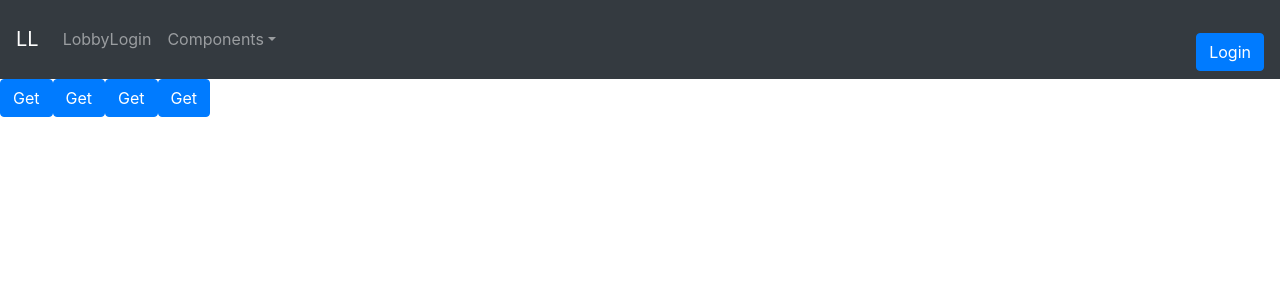
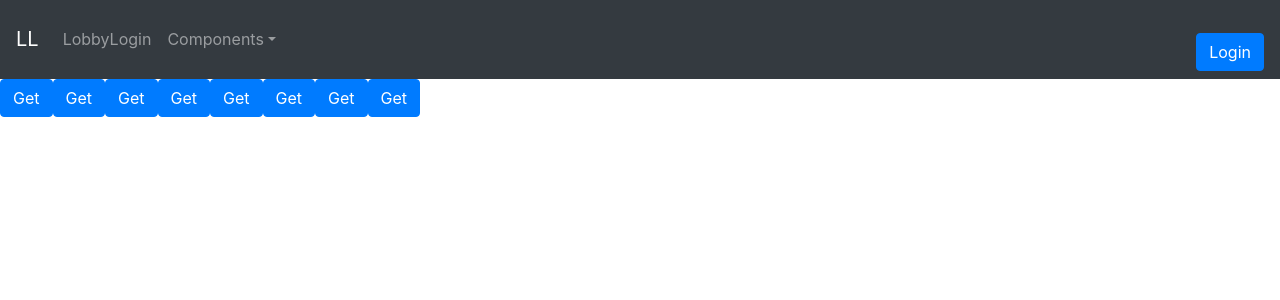
Before and after one commit to paglipay/React-Portfolio, a React (Create React App) app in the folder client/: page /dtree in a window 1280 px wide. Shown: the top 300 px of the page. Built offline with nearby package versions, Linux system fonts and the light colour scheme.

Commit message:
single DTree fix

```diff
--- a/client/src/components/DTree/DTree2.js
+++ b/client/src/components/DTree/DTree2.js
@@ -45,7 +45,7 @@ function DTree2({ id }) {
         <>
             <pre>
                 <h1>DTree</h1>
-                {dtree ? dtree['output'].map((d, i) => d ? <>{d}</> : <h2>LoadingHere too...</h2>) : <h1>Loading...</h1>}
+                {dtree['output'] ? dtree['output'].map((d, i) => d ? <>{d}</> : <h2>LoadingHere too...</h2>) : <h1>Loading...</h1>}
             </pre>
         </>
     )
--- a/client/src/components/DTree/index.js
+++ b/client/src/components/DTree/index.js
@@ -22,6 +22,10 @@ function DTreeForm() {
             <Button onClick={() => getTasks(1)}>Get</Button>
             <Button onClick={() => getTasks(2)}>Get</Button>
             <Button onClick={() => getTasks(3)}>Get</Button>
+            <Button onClick={() => getTasks(4)}>Get</Button>
+            <Button onClick={() => getTasks(5)}>Get</Button>
+            <Button onClick={() => getTasks(6)}>Get</Button>
+            <Button onClick={() => getTasks(7)}>Get</Button>
             <Row>
                 {tasks && tasks.map(d => <DTree2 key={d.output} id={d.output} />)}
             </Row>
```
